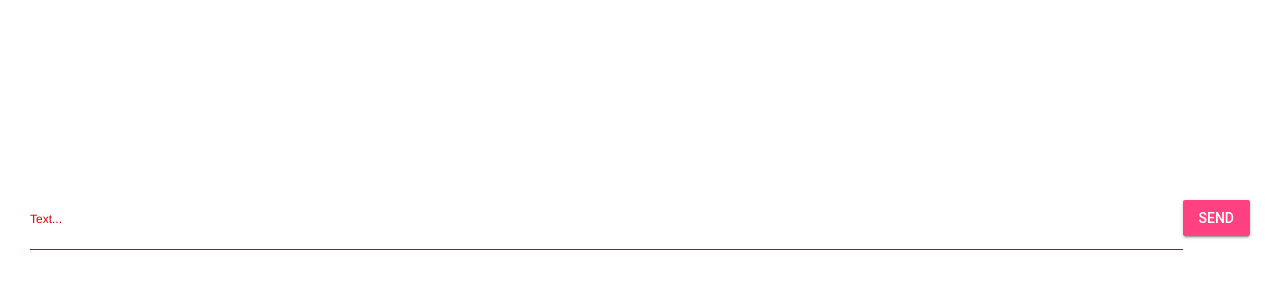
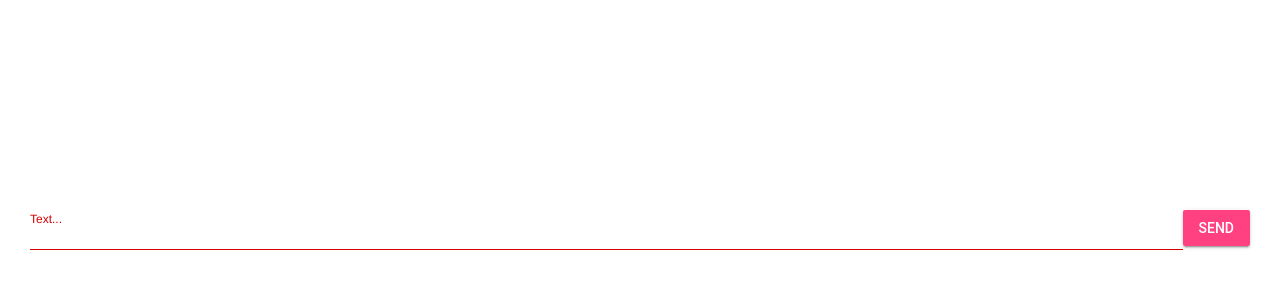
Before and after one commit to crunck78/django_chat_app, a Django app: page /chat/ in a window 1280 px wide. Shown: the part 500-800 px from the top of the page. Run offline with Django 4.2, Linux system fonts and the light colour scheme; the visitor is signed in with stand-in values (Sample User, id 1); data that the repository does not hold is empty.

Commit message:
fix chat container bottom scroll

```diff
--- a/django_chat_app/static/css/chat.css
+++ b/django_chat_app/static/css/chat.css
@@ -9,7 +9,7 @@
 form {
     display: flex;
     justify-content: space-between;
-    align-items: baseline;
+    align-items: center;
 }
 
 form .mdl-textfield{
--- a/django_chat_app/static/js/chat.js
+++ b/django_chat_app/static/js/chat.js
@@ -74,7 +74,7 @@ function getDateNowFormat() {
 
 function chatToBottom() {
     let scrollingChat = setInterval(() => {
-        if (messageContainer.scrollTop == messageContainer.scrollHeight) {
+        if(messageContainer.scrollTop + messageContainer.clientHeight == messageContainer.scrollHeight) {
             clearInterval(scrollingChat);
         }
         messageContainer.scrollTop += 10;
```
